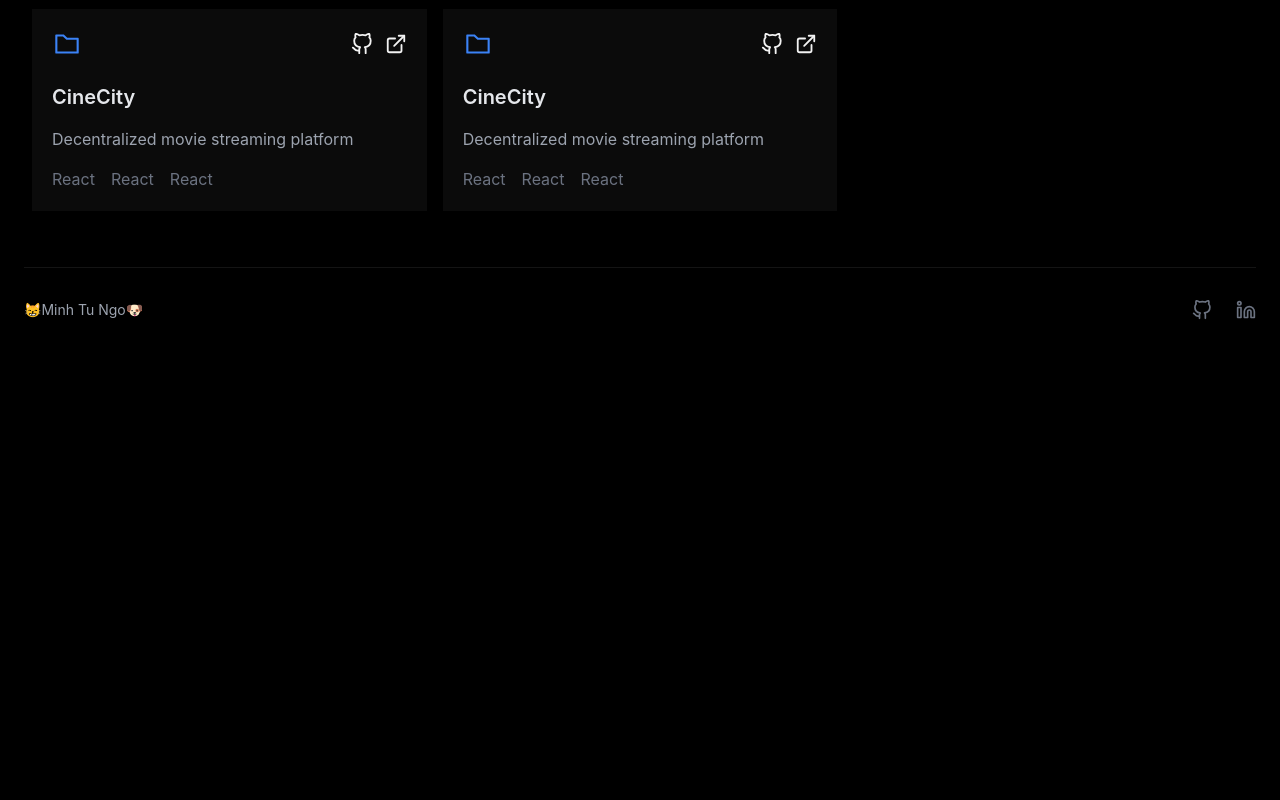
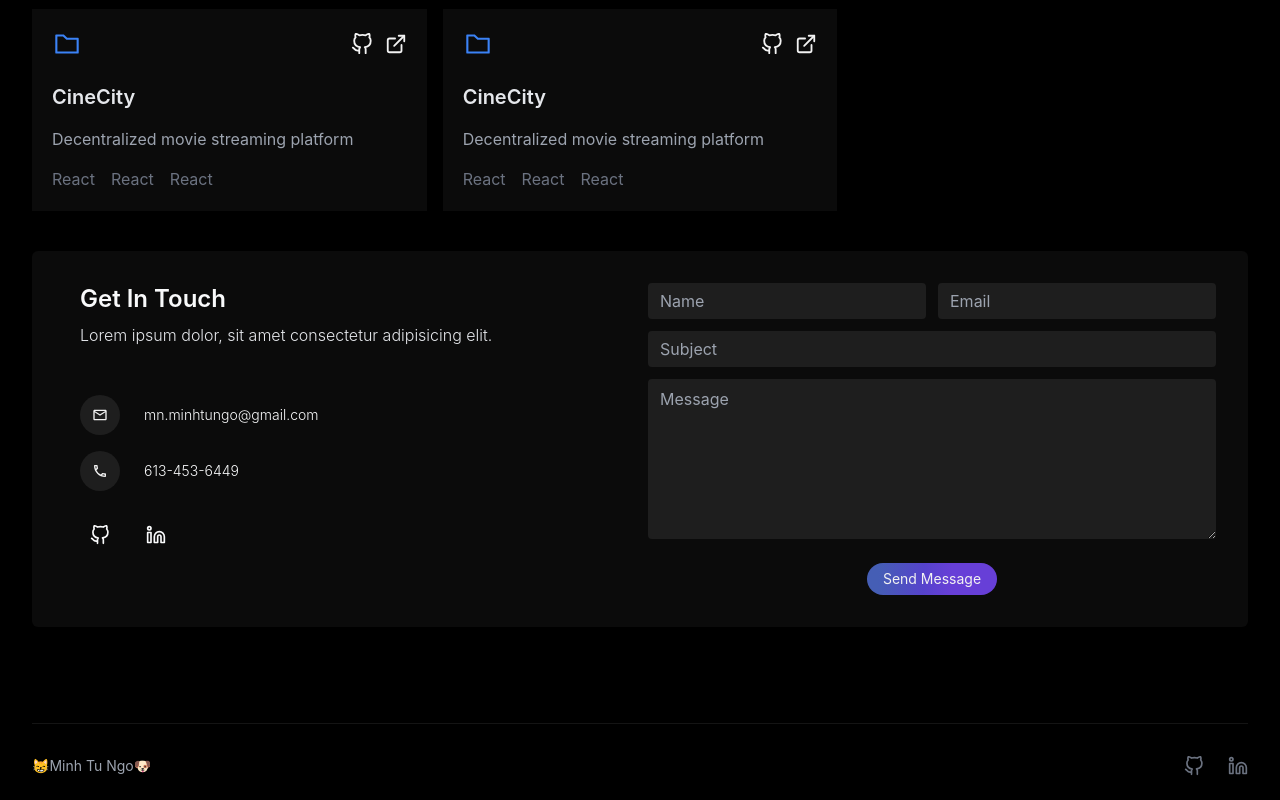
Before and after one commit to minhtungo/minhtungo.com, a Next.js app: page / in a window 1280 px wide. Shown: the part 496-1296 px from the top of the page. Before the commit the page ends 840 px from the top, so only its background shows below. Built offline with nearby package versions, Linux system fonts and the light colour scheme.

Commit message:
Add Contact Form

```diff
--- a/app/page.tsx
+++ b/app/page.tsx
@@ -1,12 +1,12 @@
 import Image from 'next/image';
 import { Inter } from '@next/font/google';
-import { Container, Hero, HeroTitle, HeroSubtitle, Repo } from '../components';
+import { Container, Hero, HeroTitle, HeroSubtitle, Repo, ContactForm } from '../components';
 
 const inter = Inter({ subsets: ['latin'] });
 
 export default function Home() {
   return (
-    <div>
+    <>
       <main>
         <Container>
           <Hero>
@@ -16,7 +16,7 @@ export default function Home() {
         <Repo />
         </Container>
       </main>
-      <footer></footer>
-    </div>
+      <ContactForm />
+    </>
   );
 }
--- a/components/Button.tsx
+++ b/components/Button.tsx
@@ -1,22 +1,30 @@
 import Link from 'next/link';
 import { cva, VariantProps } from 'class-variance-authority';
+import { AnchorHTMLAttributes } from 'react';
 
-interface ButtonProps extends VariantProps<typeof buttonClasses> {
+interface ButtonProps
+  extends VariantProps<typeof buttonClasses>,
+    AnchorHTMLAttributes<HTMLAnchorElement> {
   children: React.ReactNode;
   href: string;
 }
 
-const buttonClasses = cva('rounded-full inline-flex items-center', {
+const buttonClasses = cva('relative rounded-full inline-flex items-center', {
   variants: {
     variant: {
-      primary: 'bg-primary-gradient hover:text-shadow hover:shadow-primary',
-      secondary: '',
-      tertiary: '',
+      primary: [
+        'bg-primary-gradient hover:text-shadow hover:shadow-primary transition-[shadow,text-shadow]',
+        '[&_.highlight]:ml-2',
+      ],
+      secondary: [
+        'text-off-white bg-white bg-opacity-10 border border-transparent-white backdrop-filter-[12px] hover:bg-opacity-20 transition-colors ease-in',
+        '[&_.highlight]:bg-transparent-white [&_.highlight]:rounded-full [&_.highlight]:px-2 [&_.highlight:last-child]:ml-2 [&_.highlight:last-child]:-mr-2 [&_.highlight:first-child]:-ml-2 [&_.highlight:first-child]:mr-2',
+      ],
     },
     size: {
-      small: 'text-sm px-3 h-7',
-      medium: 'text-md px-4 h-8',
-      large: 'text-lg px-6 h-12',
+      small: 'text-xs px-3 h-7',
+      medium: 'text-sm px-4 h-8',
+      large: 'text-md px-6 h-12',
     },
   },
   defaultVariants: {
@@ -25,9 +33,12 @@ const buttonClasses = cva('rounded-full inline-flex items-center', {
   },
 });
 
-const Button = ({ children, href, variant, size }: ButtonProps) => {
+const Button = ({ children, href, variant, size, ...props }: ButtonProps) => {
   return (
-    <Link className={buttonClasses({ variant, size })} href={href}>
+    <Link
+      className={buttonClasses({ variant, size, className: props.className })}
+      href={href}
+    >
       {children}
     </Link>
   );
--- /dev/null
+++ b/components/ContactForm.tsx
@@ -0,0 +1,99 @@
+import Link from 'next/link';
+import { FiGithub, FiLinkedin } from 'react-icons/fi';
+import { MdOutlineEmail, MdOutlinePhone } from 'react-icons/md';
+import { Container, Button } from './';
+
+const ContactForm = () => {
+  return (
+    <Container>
+      <div className='relative p-4 mb-10 rounded-md shadow-md bg-transparent-black md:p-8 lg:p-18 lg:px-19 mt-10'>
+        <div className='grid grid-cols-1 gap-4 md:grid-cols-2'>
+          <div className='md:ml-4'>
+            <div>
+              <h3 className='text-2xl font-semibold text-gray-50'>
+                Get In Touch
+              </h3>
+              <p className='mt-2 text-base font-light text-gray-200'>
+                Lorem ipsum dolor, sit amet consectetur adipisicing elit.
+              </p>
+            </div>
+            {/* Info */}
+            <div className='inline-flex flex-col mt-12 mb-6 space-y-4'>
+              <div className='flex flex-row items-center space-x-6 hover:text-blue-500'>
+                <div className='flex items-center justify-center w-10 h-10 rounded-full bg-transparent-white'>
+                  <MdOutlineEmail className='w-4 h-4 ' />
+                </div>
+                <p className='text-sm font-light text-gray-50'>
+                  mn.minhtungo@gmail.com
+                </p>
+              </div>
+              <div className='flex flex-row items-center space-x-6 hover:text-blue-500'>
+                <div className='flex items-center justify-center w-10 h-10 rounded-full bg-transparent-white'>
+                  <MdOutlinePhone className='w-4 h-4' />
+                </div>
+                <p className='text-sm font-light text-gray-50'>613-453-6449</p>
+              </div>
+            </div>
+            {/* Info */}
+
+            {/* Social */}
+            <div className='flex flex-row items-center space-x-4'>
+              <Link
+                href='https://github.com/minhtungo'
+                target='_blank'
+                className='flex items-center justify-center w-10 h-10 rounded-full cursor-pointer hover:bg-transparent-white'
+              >
+                <FiGithub className='w-5 h-5 text-gray-50' />
+              </Link>
+              <Link
+                href='https://www.linkedin.com/in/minhtungo'
+                target='_blank'
+                className='flex items-center justify-center w-10 h-10 rounded-full cursor-pointer hover:bg-transparent-white'
+              >
+                <FiLinkedin className='w-5 h-5 text-gray-50' />
+              </Link>
+            </div>
+            {/* Social */}
+          </div>
+          <form className='flex flex-col xs:p-3 s:p-4 rounded-lg'>
+            <div className='md:flex items-cente'>
+              <input
+                type='text'
+                className='leading-none text-gray-50 p-3 py-2 focus:outline-none border-0 bg-transparent-white rounded w-full md:w-1/2'
+                name='name'
+                placeholder='Name'
+              />
+              <input
+                type='email'
+                className='leading-none text-gray-50 p-3 py-2 focus:outline-none border-0 bg-transparent-white rounded w-full md:w-1/2 md:ml-3 mt-3 md:mt-0'
+                name='email'
+                placeholder='Email'
+              />
+            </div>
+            <input
+              type='text'
+              className='leading-none text-gray-50 p-3 py-2 focus:outline-none border-0 bg-transparent-white rounded w-full mt-3'
+              name='subject'
+              placeholder='Subject'
+            />
+            <textarea
+              rows={4}
+              className='h-40 text-base leading-none text-gray-50 p-3 focus:outline-none focus:border-blue-700 mt-3 bg-transparent-white border-0 rounded'
+              name='message'
+              placeholder='Message'
+            />
+            <div className='flex items-center justify-center w-full'>
+              <Button
+                href='/'
+                className='flex items-center justify-center mt-6'
+              >
+                Send Message
+              </Button>
+            </div>
+          </form>
+        </div>
+      </div>
+    </Container>
+  );
+};
+export default ContactForm;
--- a/components/Footer.tsx
+++ b/components/Footer.tsx
@@ -5,7 +5,7 @@ import { FiGithub, FiLinkedin } from 'react-icons/fi';
 const Footer = () => {
   return (
     <footer>
-      <Container className='p-4 sm:p-6'>
+      <Container className='py-4 sm:py-6'>
         <hr className='my-6 sm:mx-auto border-transparent-white lg:my-8' />
         <div className='text-center sm:items-center sm:flex sm:justify-between'>
           <span className='text-sm text-gray-400 sm:text-center '>
--- a/components/Header.tsx
+++ b/components/Header.tsx
@@ -50,7 +50,7 @@ const Header = () => {
           </nav>
         </div>
         <div className='flex items-center h-full ml-auto'>
-          <Button href='#'>Resume</Button>
+          {/* <Button href='#'>Resume</Button> */}
         </div>
         <button
           className='ml-6 md:hidden'
--- a/components/Repo.tsx
+++ b/components/Repo.tsx
@@ -5,9 +5,8 @@ import { FiExternalLink, FiGithub } from 'react-icons/fi';
 const RepoCard = () => {
   return (
     <div className='p-5 bg-transparent-black hover:text-shadow hover:shadow-primary'>
-      <Link href='/'>
       <div className='flex items-center mb-6 text-3xl'>
-          <AiOutlineFolder className='text-blue-500'/>
+        <AiOutlineFolder className='text-blue-500' />
         <div className='flex ml-auto text-[22px] gap-3 items-center'>
           <Link href='/' className='hover:text-blue-500'>
             <FiGithub className='hover:text-primary-gradient' />
@@ -27,7 +26,6 @@ const RepoCard = () => {
         <span>React</span>
         <span>React</span>
       </div>
-      </Link>
     </div>
   );
 };
--- a/components/index.tsx
+++ b/components/index.tsx
@@ -5,5 +5,6 @@ import Logo from './Logo';
 import Button from './Button';
 import Repo from './Repo';
 import Footer from './Footer';
+import ContactForm from './ContactForm';
 
-export { Hero, HeroTitle, HeroSubtitle, Container, Header, Logo, Button, Repo, Footer };
+export { Hero, HeroTitle, HeroSubtitle, Container, Header, Logo, Button, Repo, Footer, ContactForm };
```
Also changed, not shown: .eslintrc.json. Lines whose indentation alone changed are shown as unchanged.
